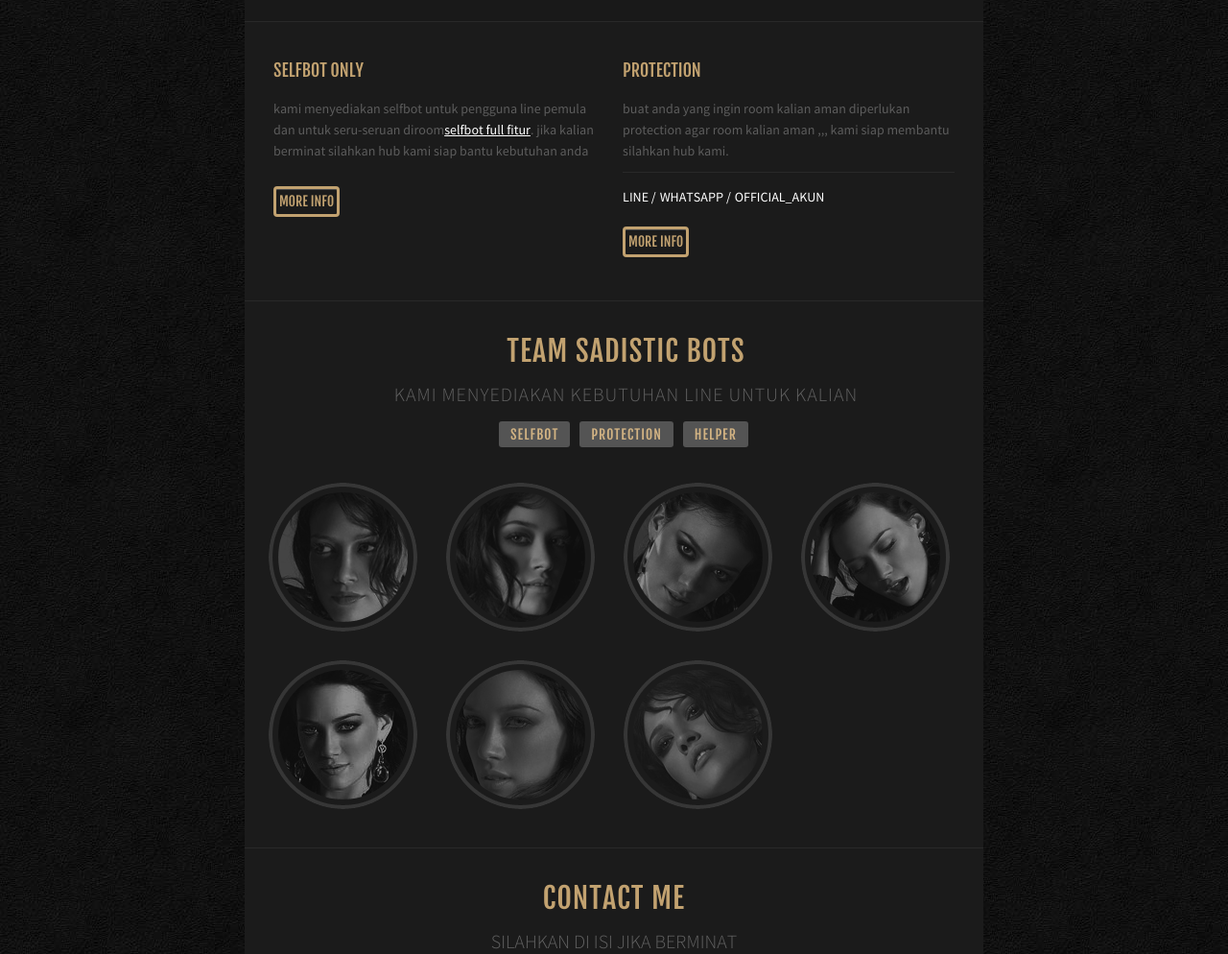
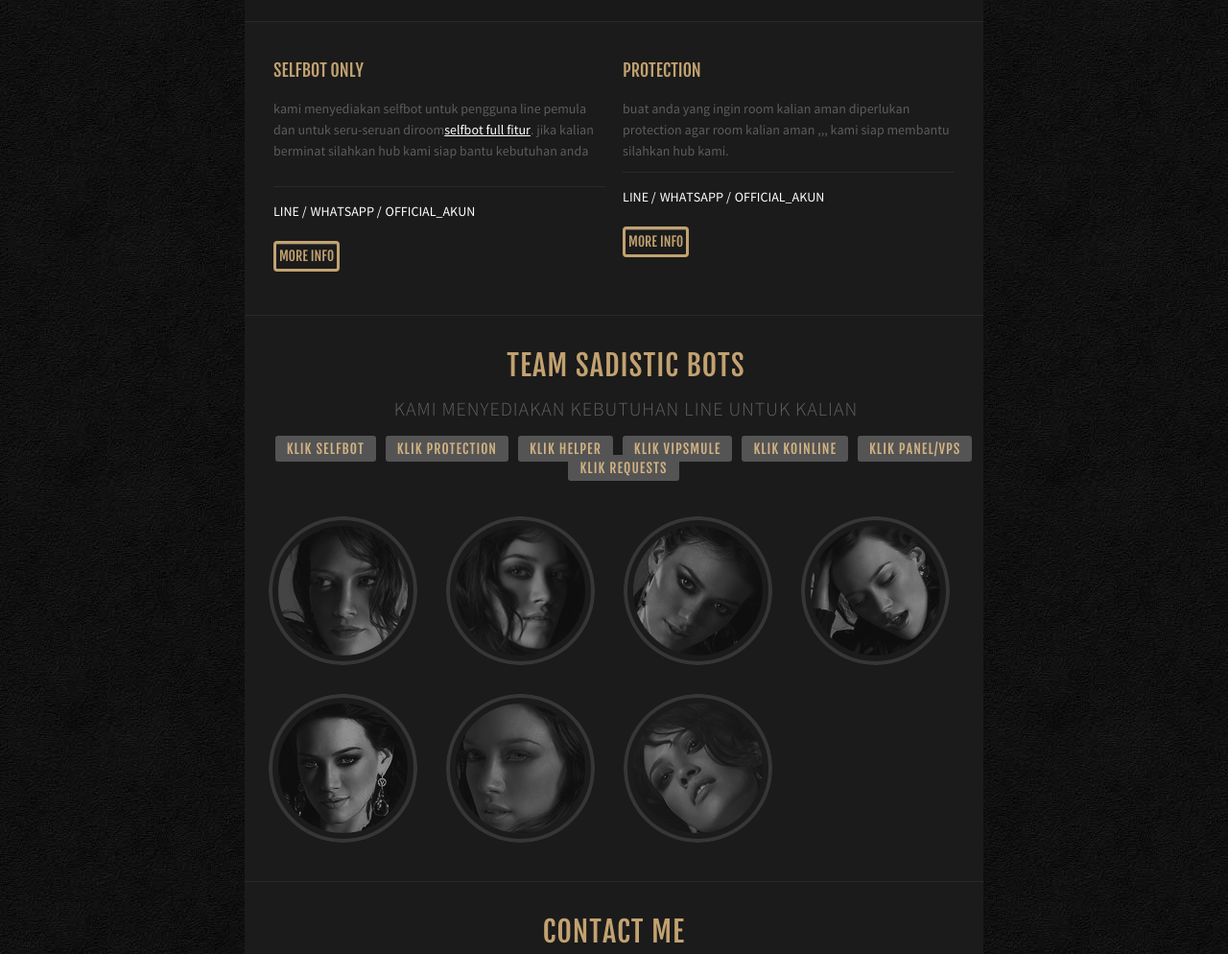
Before and after one commit to sadisticbot/abhelstore.github.io, a plain HTML site: page index.html in a window 1280 px wide. Shown: the part 781-1775 px from the top of the page at 96% size. Drawn offline with Linux system fonts and the light colour scheme.

Commit message:
Update index.html

```diff
--- a/index.html
+++ b/index.html
@@ -103,6 +103,11 @@
                                     <div class="block">
                                         <h1>SELFBOT ONLY </h1>
                                         <p> kami menyediakan selfbot untuk pengguna line pemula dan untuk seru-seruan diroom<span>selfbot full fitur</span>. jika kalian berminat silahkan hub kami siap bantu kebutuhan anda</p>
+					<ul class="ruler-top">
+                                            <li><a href="https://s.id/Creator_bots2">LINE /</a></li>
+                                            <li><a href="https://s.id/Creator_bots1">WHATSAPP /</a></li>
+                                            <li><a href="https://s.id/Official_Akun">OFFICIAL_AKUN</a></li>
+                                        </ul>
                                         <a href="https://s.id/Creator_bots2" class="btn">more info</a>
                                     </div>
                                 </div>
@@ -126,9 +131,13 @@
                             <h2>KAMI MENYEDIAKAN KEBUTUHAN LINE UNTUK KALIAN</h2>
                             </div>
                             <div class="links">
-                                <a href="https://pastebin.com/biatQPSA">SELFBOT</a>
-                                <a href="https://pastebin.com/5sZJQnqF">PROTECTION</a>
-                                <a href="https://pastebin.com/Ly5PcXmf">HELPER</a>
+                                <a href="https://pastebin.com/biatQPSA">KLIK SELFBOT</a>
+                                <a href="https://pastebin.com/5sZJQnqF">KLIK PROTECTION</a>
+                                <a href="https://pastebin.com/Ly5PcXmf">KLIK HELPER</a>
+				<a href="#">KLIK VIPSMULE</a>
+				<a href="#">KLIK KOINLINE</a>
+				<a href="#">KLIK PANEL/VPS</a>
+				<a href="#">KLIK REQUESTS</a>
                             </div>
                             <div class="row-fluid">
                                 <ul class="thumbnails">
```
